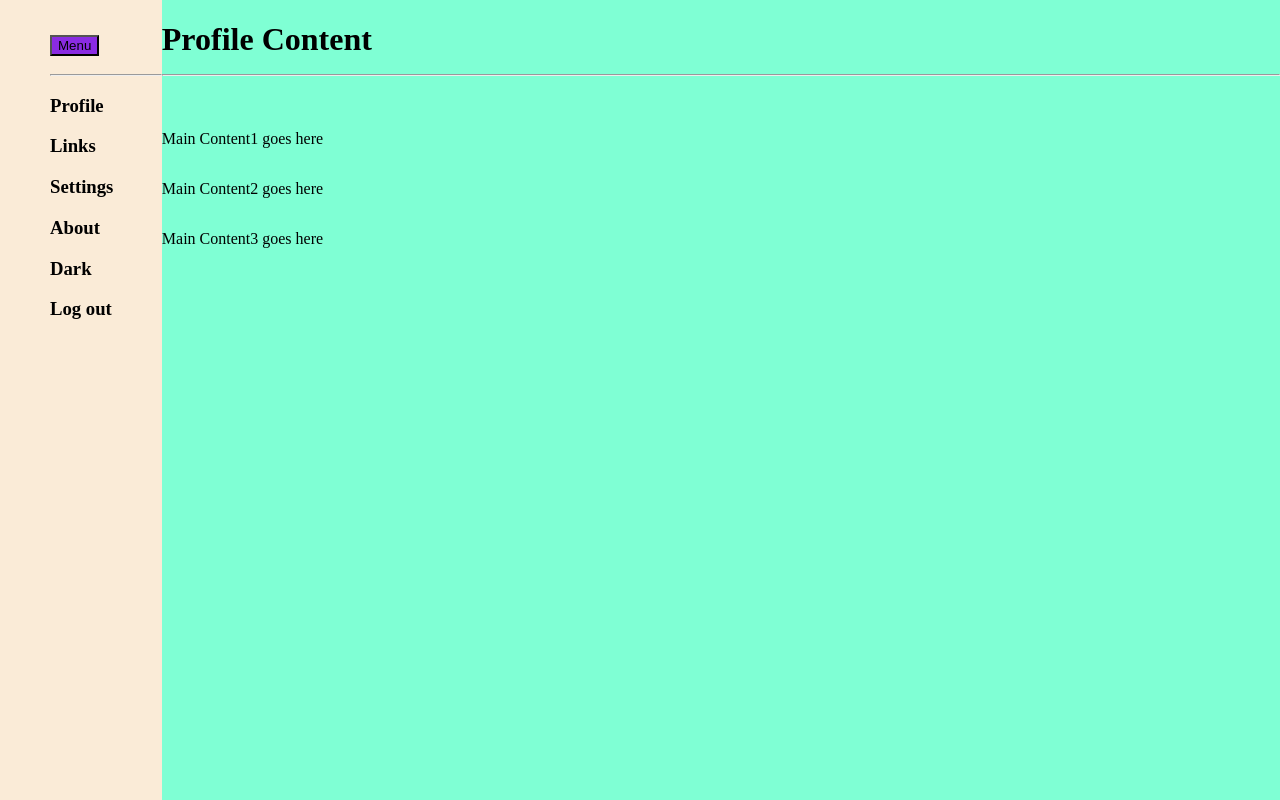
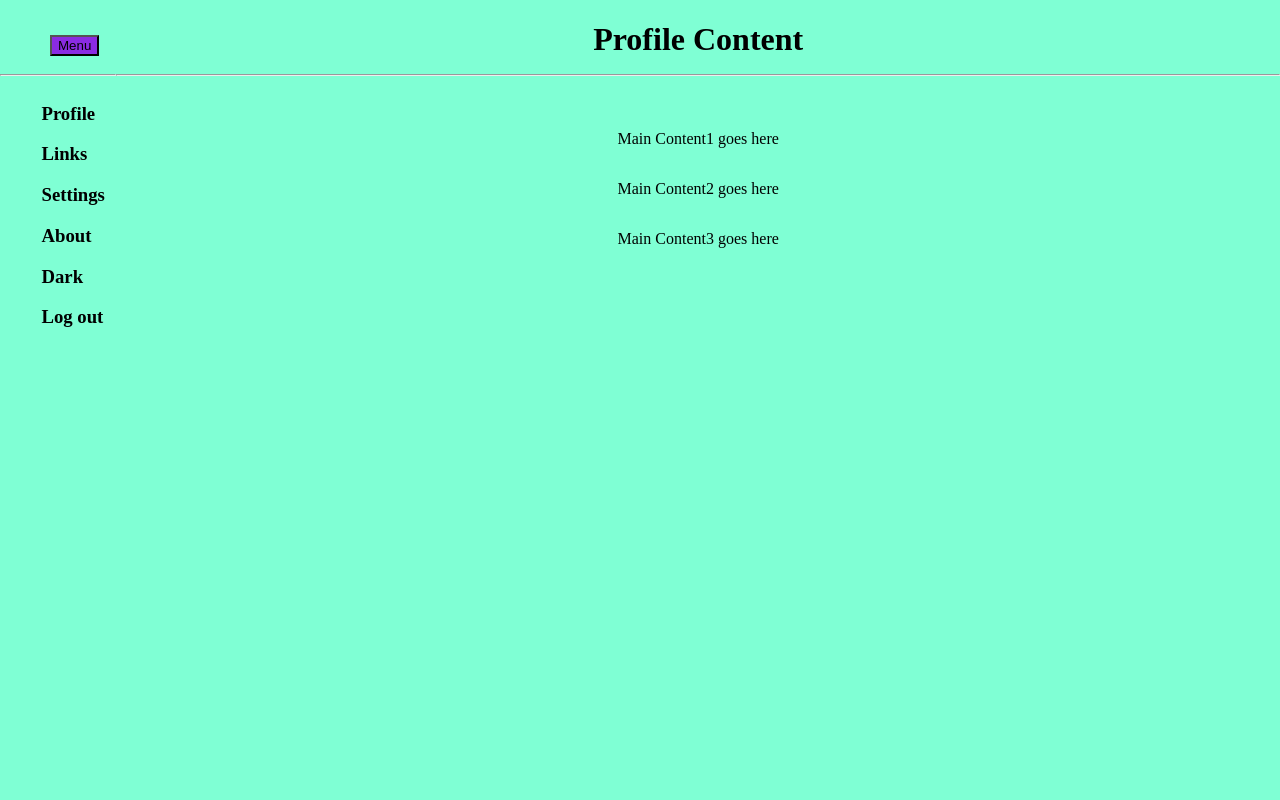
Before and after one commit to PsammystPrime/Dynamic-user-interface-interaction, a plain HTML site: page drop-down/index.html in a window 1280 px wide. Both pictures are taken after a click on the button "Menu". Drawn offline with Linux system fonts and the light colour scheme.

Commit message:
Update style.css

```diff
--- a/drop-down/style.css
+++ b/drop-down/style.css
@@ -3,26 +3,41 @@ body{
 }
 .container{
     display: flex;
-
     justify-content: center;
     height: 100vh;
-
-
+    background-color: aquamarine;
 }
 .nav{
-    padding: 35px 0px 0 50px;
-    background-color: antiquewhite;
+    padding: 35px 0px 0 0px;
     width: 10vw;
+
 }
 button{
     margin-bottom: 10px;
     background-color: blueviolet;
+    margin-left: 50px;
+}
+article{
+    margin-left: 30px;
+    display: flex;
+    flex-direction: column;
+    align-items: center;
+    justify-content: center;
 }
 .main{
-    background-color: aquamarine;
     display: flex;
     flex-direction: column;
     padding: 0px 0px 0 0px;
     width: 100vw;
+    text-align: center;
+}
+h3:hover{
+    background-color: black;
+    cursor: pointer;
+}
+.dark .container{
+    background-color: black;
+}
+.items{
 
 }
```
